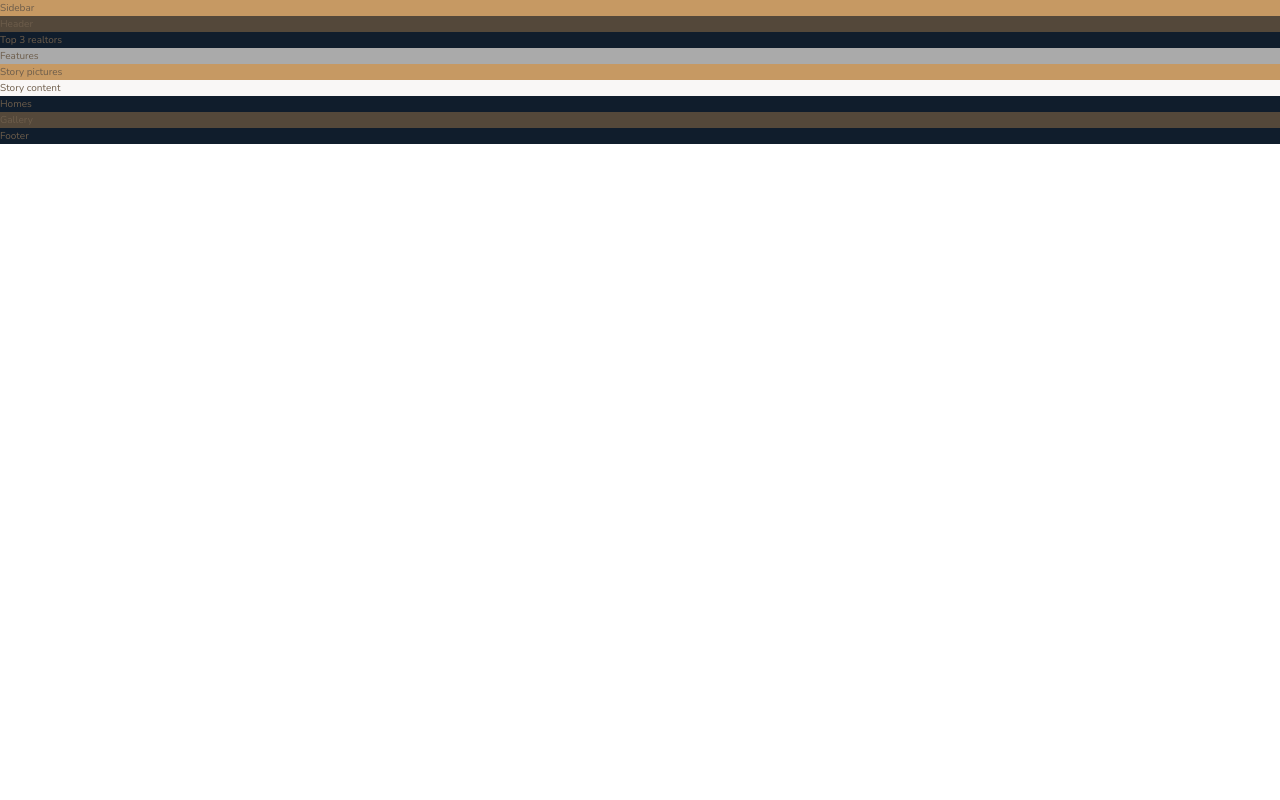
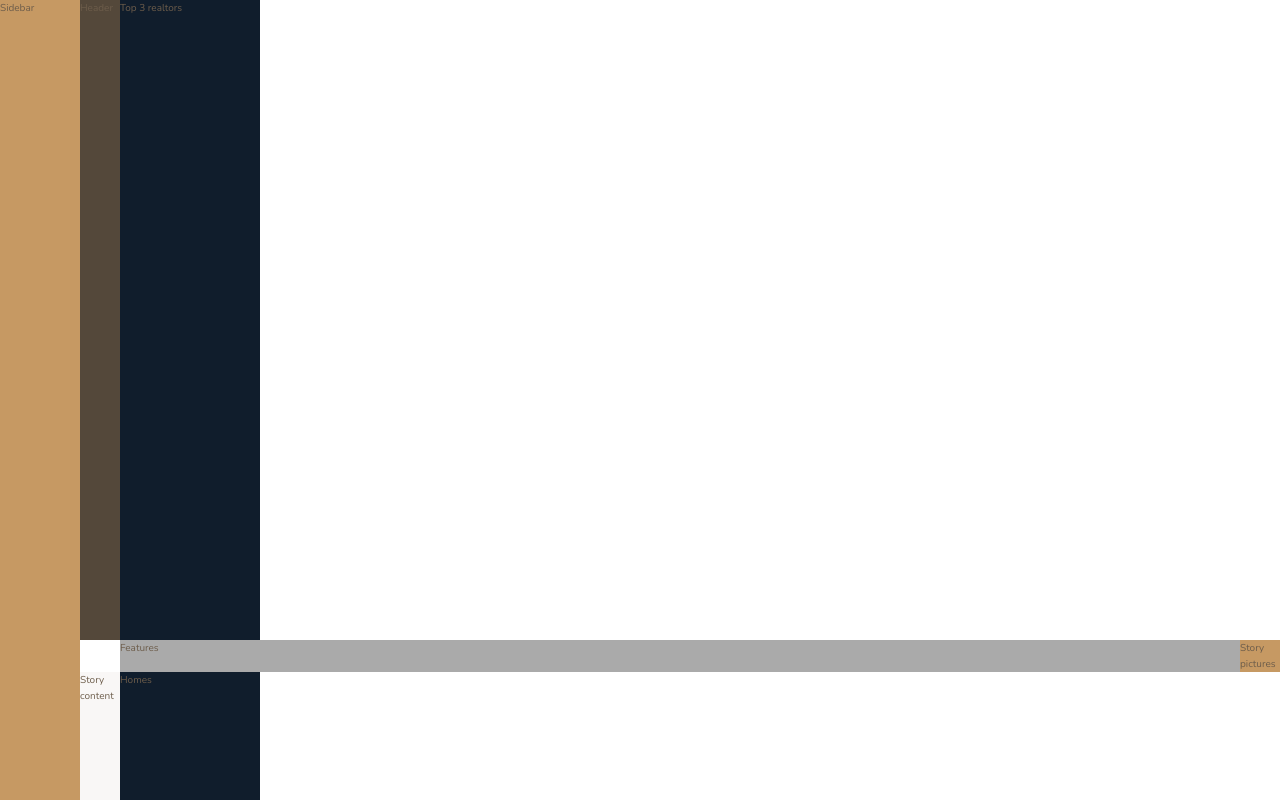
Before and after one commit to raveneliette/nexter-project-webpage, a website built with Parcel: page index.html in a window 1280 px wide. Shown: the top 800 px of the page. Built offline with nearby package versions, Linux system fonts and the light colour scheme.

Commit message:
Added grids layout in the body container

```diff
--- a/sass/_base.scss
+++ b/sass/_base.scss
@@ -33,3 +33,45 @@ body {
     font-weight: 300;
     line-height: 1.6;
 }
+
+.container {
+    display: grid;
+
+
+    /*
+    - (auto) is the default if you do not specify anything; Also means that it adapts to the content; It is the same you can write min-content or auto; Both means that there will be enough height space to fit all the content
+
+    - 40vw(40% of the viewport width) - we are using  wiewport width (vw) unit because we want the section to decrease in increase like adapting to viewport while shrinking or at large viewport
+
+    - We could use media queries to adapt, but it's far easier to think responsive right from the beginning and size the rows and the columns in a responsive and flexible way right from the start
+
+    - So always think about that when you're designing and building content with CSS Grids
+    */
+    grid-template-rows: 80vh min-content 40vw repeat(3, min-content);
+
+
+    /*
+    - 14rem = 140px
+
+    - minmax(14rem) - We say that the maximum should be 14rem, but it can be lower. But never below the min content.
+
+    - So the minimum size that it should have in order to fit the content in there.
+
+    - 8rem or 80px for the sidebar
+
+    - We want to have 8 columns, and we want the width of each of these columns to be between their minimum content and 140 pixels
+
+    - When shrinking, it is starting to adapt the viewport width but also it never grows larger than these 14rem or 140pixels for each of the columns
+
+    - 1fr's are just to occupy the remaining of the space. When shrinking they will the be first to start to shrink because they are the one that occupy the fractional space, the remaining space.
+
+    - Sumarry: We started with an eight column layout. Then on the left side we added sidebar and then we added this column here on the left side and on the right side which both occupy the remaining fractional space in order to center these eight columns in the middle of the page.
+
+    - Grid lines can have multiple names
+
+    - full-start - Basically, this is where we want to start the full bleed sections
+    - center-start - The beginning of the eight columns. That's the part that's gonna stay centered in the middle
+    - col-start - Naming all the columns. Creating a set of named lines. It's going to create 8 col-start starting from number 1 to number 8 and same thing for col-end.
+    */
+    grid-template-columns: [sidebar-start] 8rem [sidebar-end full-start] 1fr [center-start] repeat(8, [col-start] minmax(min-content, 14rem) [col-end]) [center-end] 1fr [full-end];
+}
```
